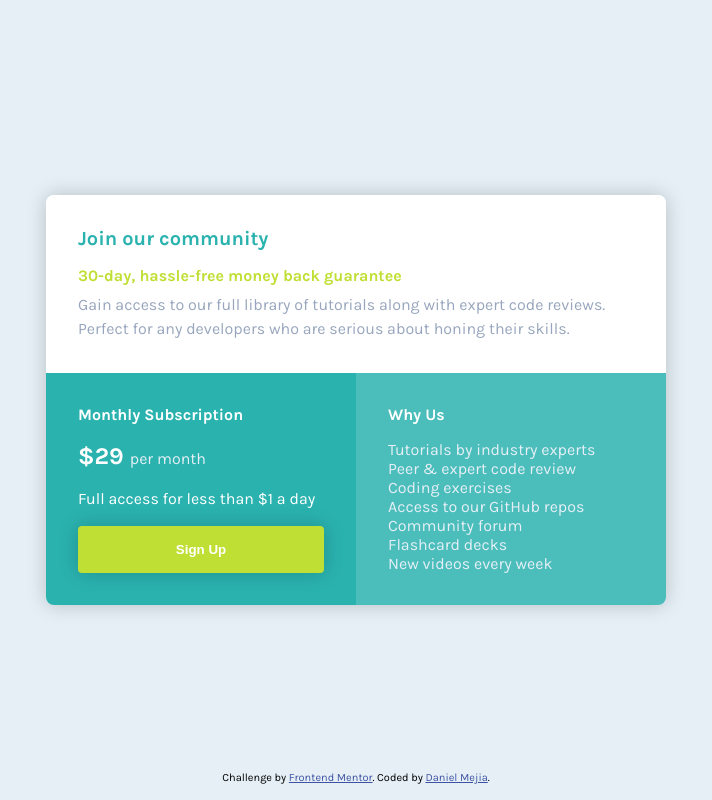
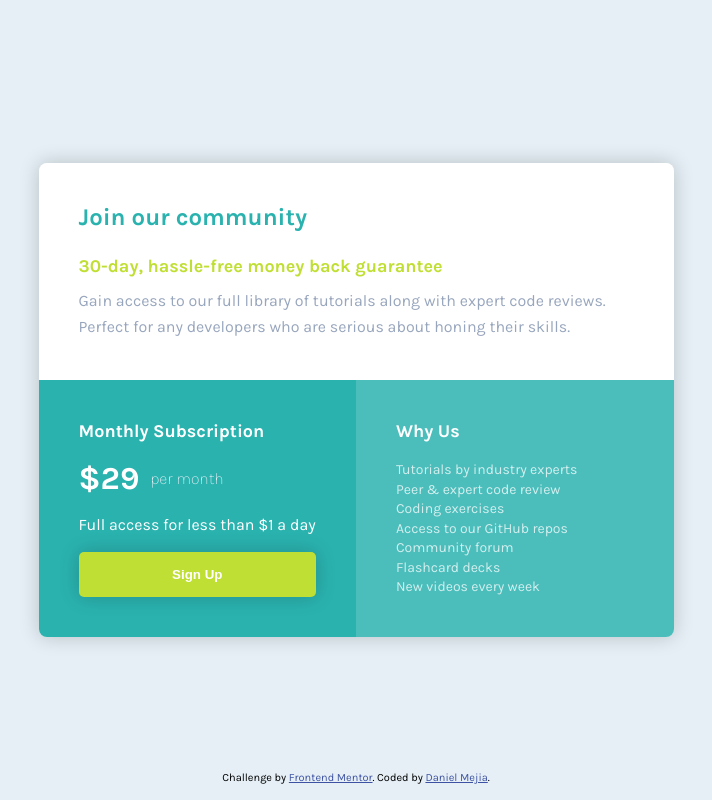
Before and after one commit to DanielMejiaB/frontendmentor-4, a plain HTML site: page index.html in a window 1280 px wide. Shown: the whole page, without its empty margins (284-996 px from the left). Drawn offline with Linux system fonts and the light colour scheme.

Commit message:
fixed sizes

```diff
--- a/style.css
+++ b/style.css
@@ -40,14 +40,14 @@ footer {
     "header   header"
     "monthly-sub why";
   grid-template-columns: repeat(2, 1fr);
-  max-width: 62rem;
+  max-width: 63.5rem;
   border-radius: .8rem;
   overflow: hidden;
   box-shadow: 0px 0px 20px rgba(0,0,0, .2);
 }
 
 .item {
-  padding: 3.2rem;
+  padding: 4rem;
 }
 
 .header {
@@ -56,22 +56,23 @@ footer {
 }
 
 .header h1 {
-  font-size: 2rem;
+  font-size: 2.4rem;
+  font-weight: 700;
   color: hsl(179, 62%, 43%);
 }
 
 .header h2 {
-  margin-top: 1.6rem;
+  margin-top: 2.4rem;
   color: hsl(71, 73%, 54%);
-  font-size: 1.6rem;
+  font-size: 1.8rem;
   font-weight: 700;
 }
 
 .header p {
   color: hsl(218, 22%, 67%);
   font-size: 1.6rem;
-  margin-top: .8rem;
-  line-height: 1.5;
+  margin-top: 1.1rem;
+  line-height: 26px;
 }
 
 .monthly-sub {
@@ -85,14 +86,17 @@ footer {
 
 .price {
   color: #FFF;
-  font-size: 2.4rem;
+  font-size: 3.2rem;
   font-weight: 700;
+  display: flex;
+  align-items: center;
 }
 
 .price span {
-  font-weight: 400;
+  font-weight: 200;
   font-size: 1.6rem;
   color: hsl(204, 43%, 93%);
+  margin-left: 1.1rem;
 }
 
 .access {
@@ -103,8 +107,8 @@ footer {
 .signup {
   display: block;
   width: 100%;
-  padding: 1.6rem;
-  border-radius: .4rem;
+  padding: 1.5rem;
+  border-radius: .5rem;
   border: none;
   background-color: hsl(71, 73%, 54%);
   color: white;
@@ -129,18 +133,20 @@ footer {
 }
 
 .why ul {
-  color: hsl(204, 43%, 93%);
-  font-size: 1.6rem;
-  margin-top: 1.6rem;
+  color: #FFF;
+  font-size: 1.4rem;
+  margin-top: 1.8rem;
+  opacity: .75;
 }
 
 ul li {
   list-style: none;
+  line-height: 1.4;
 }
 
 .title-3 {
   color: #FFF;
-  font-size: 1.6rem;
+  font-size: 1.8rem;
 }
 
 @media (max-width: 767px) {
```
